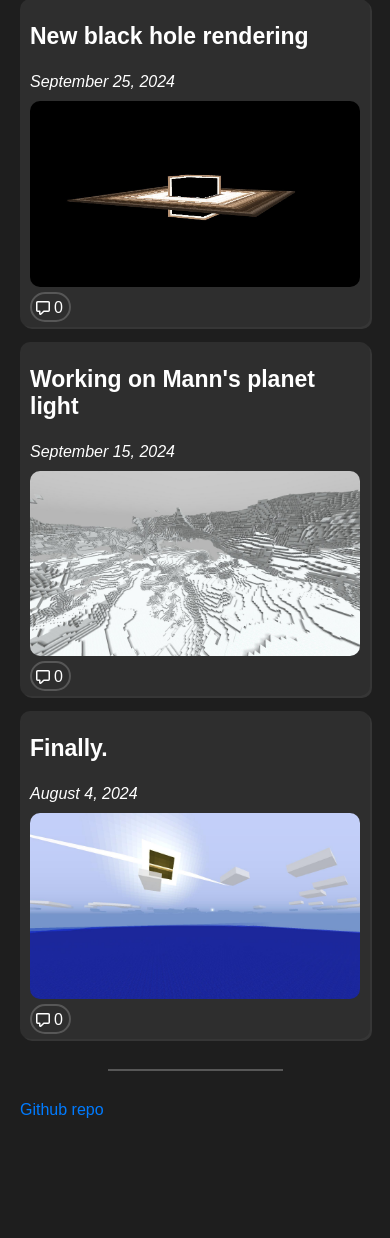
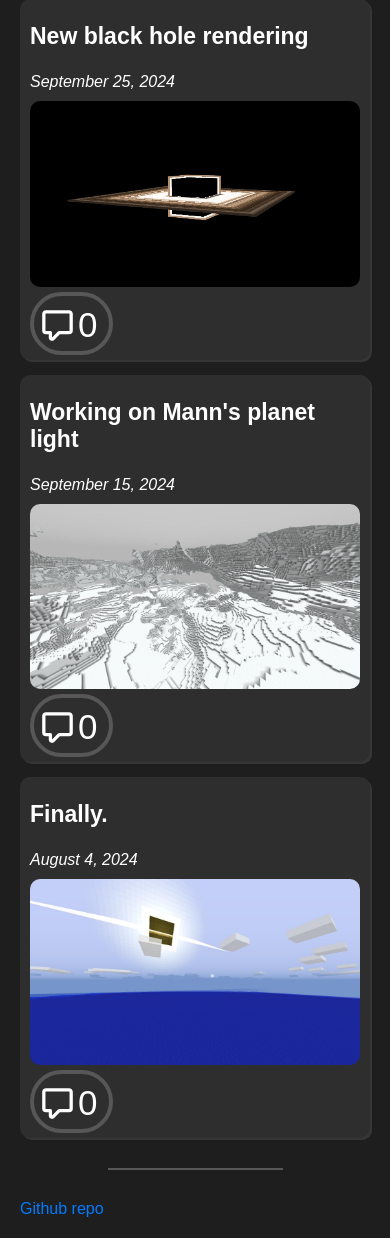
Before and after one commit to Mortimer-Kerman/mortimer-kerman.github.io, a PHP site: page /mineterstellar-blog in a window 390 px wide. Shown: the part 724-1962 px from the top of the page. Before the commit the page ends 1842 px from the top, so only its background shows below. Run offline with PHP 8.4, Linux system fonts and the light colour scheme.

Commit message:
Improved reactions display on mobile

```diff
--- a/index.css
+++ b/index.css
@@ -1078,6 +1078,17 @@ use {
 		border-radius: 0px;
 		margin: 0px;
 	}
+
+	.reaction {
+		font-size: 35px;
+		padding: 6px;
+		padding-right: 12px;
+		border: 4px solid var(--titlebar-color);
+	}
+
+	.reaction svg {
+		transform: translateY(6px);
+	}
 }
 
 #article-text {
@@ -1151,7 +1162,7 @@ use {
 	}
 
 	#article-text p {
-		font-size: 32px;
+		font-size: 40px;
 	}
 
 	.close-article {
```
